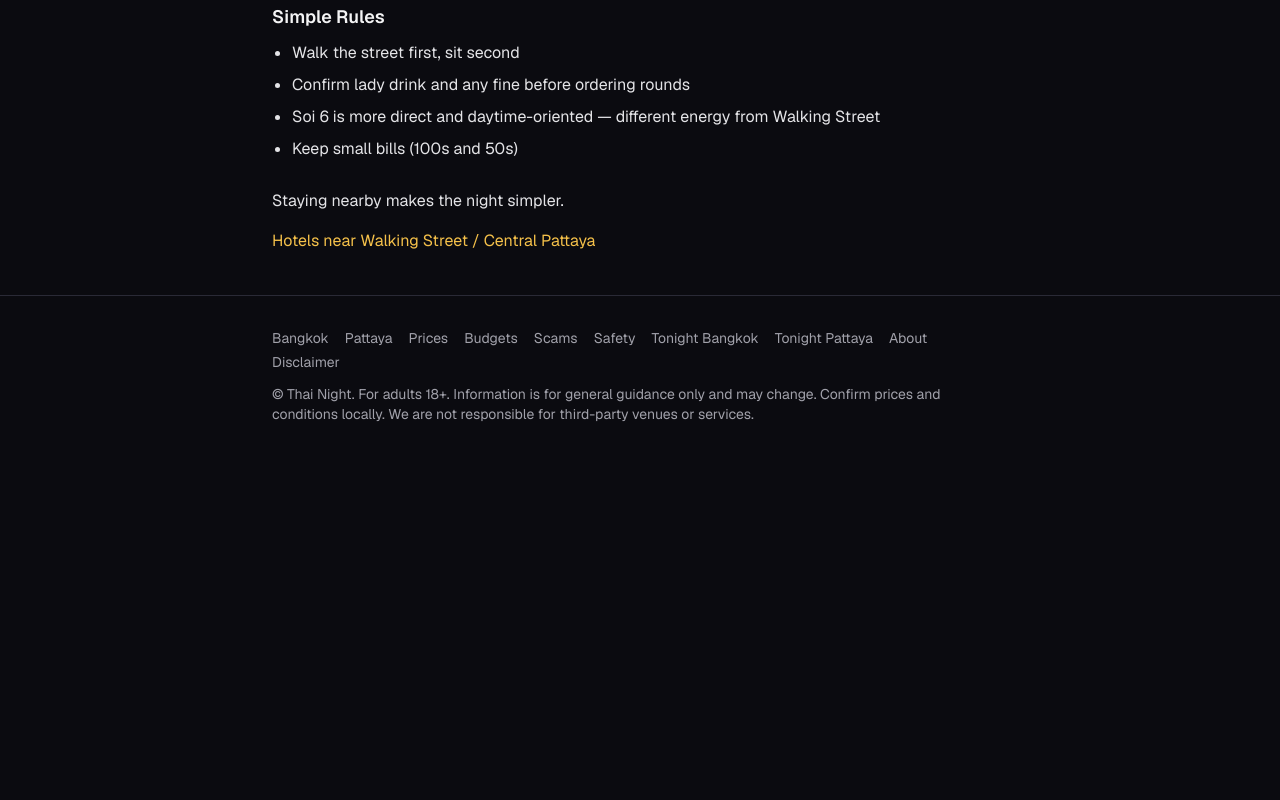
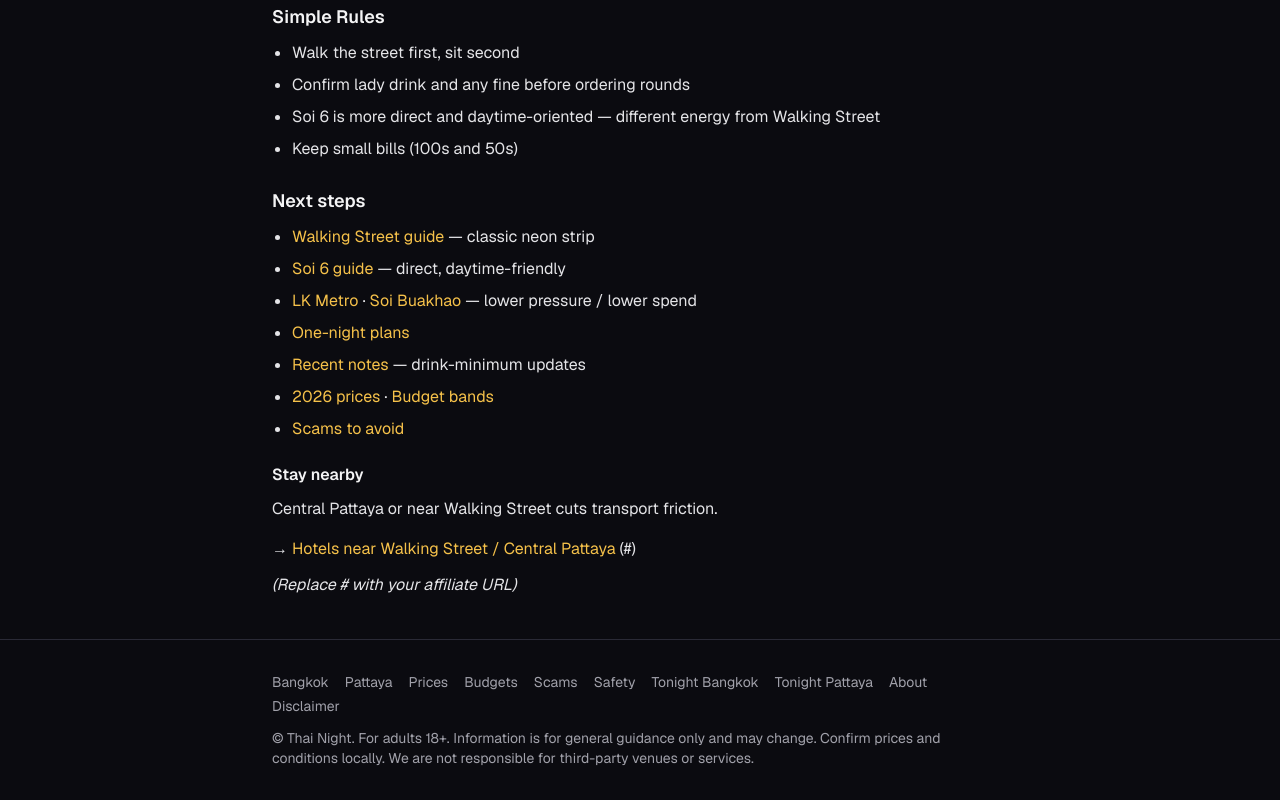
Before and after one commit to ouyowu/thainight-co, a Next.js app: page /pattaya/first-timer in a window 1280 px wide. Shown: the part 1382-2182 px from the top of the page. Before the commit the page ends 1838 px from the top, so only its background shows below. Built offline with nearby package versions, Linux system fonts and the light colour scheme.

Commit message:
Add first-timer Next steps and hotel CTAs

```diff
--- a/app/bangkok/first-timer/page.tsx
+++ b/app/bangkok/first-timer/page.tsx
@@ -1,7 +1,7 @@
+import Link from "next/link";
+import { HotelCta } from "@/components/HotelCta";
 import { PageShell } from "@/components/PageShell";
 import { PriceTable } from "@/components/PriceTable";
-import { HotelsNearBlock } from "@/components/HotelsNearBlock";
-import { affiliates } from "@/lib/affiliates";
 import { pageMeta } from "@/lib/seo";
 
 export const metadata = pageMeta(
@@ -93,7 +93,48 @@ export default function BangkokFirstTimerPage() {
         </p>
       </section>
 
-      <HotelsNearBlock href={affiliates.hotelBangkok} cta="Check hotels near BTS Nana / Asok" />
+      <section>
+        <h2 className="text-lg font-semibold text-foreground">Next steps</h2>
+        <ul className="mt-2 list-disc space-y-1 pl-5">
+          <li>
+            <Link href="/bangkok/areas/soi-cowboy/" className="text-accent hover:underline">
+              Soi Cowboy guide
+            </Link>{" "}
+            — easiest first strip
+          </li>
+          <li>
+            <Link href="/bangkok/areas/nana-plaza/" className="text-accent hover:underline">
+              Nana Plaza guide
+            </Link>{" "}
+            — more variety, three floors
+          </li>
+          <li>
+            <Link href="/bangkok/one-night-plan/" className="text-accent hover:underline">
+              One-night plans
+            </Link>{" "}
+            — sample routes
+          </li>
+          <li>
+            <Link href="/prices/" className="text-accent hover:underline">
+              2026 prices
+            </Link>{" "}
+            ·{" "}
+            <Link href="/budgets/" className="text-accent hover:underline">
+              Budget bands
+            </Link>
+          </li>
+          <li>
+            <Link href="/scams/" className="text-accent hover:underline">
+              Scams to avoid
+            </Link>
+          </li>
+        </ul>
+        <h3 className="mt-5 text-base font-semibold text-foreground">Stay nearby</h3>
+        <p className="mt-2">Staying near BTS Nana or Asok keeps the night simple.</p>
+        <div className="mt-3">
+          <HotelCta label="Hotels near Nana / Asok" helper />
+        </div>
+      </section>
     </PageShell>
   );
 }
--- a/app/pattaya/first-timer/page.tsx
+++ b/app/pattaya/first-timer/page.tsx
@@ -1,7 +1,7 @@
+import Link from "next/link";
+import { HotelCta } from "@/components/HotelCta";
 import { PageShell } from "@/components/PageShell";
 import { PriceTable } from "@/components/PriceTable";
-import { HotelsNearBlock } from "@/components/HotelsNearBlock";
-import { affiliates } from "@/lib/affiliates";
 import { pageMeta } from "@/lib/seo";
 
 export const metadata = pageMeta(
@@ -90,10 +90,63 @@ export default function PattayaFirstTimerPage() {
         </ul>
       </section>
 
-      <HotelsNearBlock
-        href={affiliates.hotelPattaya}
-        cta="Hotels near Walking Street / Central Pattaya"
-      />
+      <section>
+        <h2 className="text-lg font-semibold text-foreground">Next steps</h2>
+        <ul className="mt-2 list-disc space-y-1 pl-5">
+          <li>
+            <Link href="/pattaya/areas/walking-street/" className="text-accent hover:underline">
+              Walking Street guide
+            </Link>{" "}
+            — classic neon strip
+          </li>
+          <li>
+            <Link href="/pattaya/areas/soi-6/" className="text-accent hover:underline">
+              Soi 6 guide
+            </Link>{" "}
+            — direct, daytime-friendly
+          </li>
+          <li>
+            <Link href="/pattaya/areas/lk-metro/" className="text-accent hover:underline">
+              LK Metro
+            </Link>{" "}
+            ·{" "}
+            <Link href="/pattaya/areas/soi-buakhao/" className="text-accent hover:underline">
+              Soi Buakhao
+            </Link>{" "}
+            — lower pressure / lower spend
+          </li>
+          <li>
+            <Link href="/pattaya/one-night-plan/" className="text-accent hover:underline">
+              One-night plans
+            </Link>
+          </li>
+          <li>
+            <Link href="/pattaya/tonight/" className="text-accent hover:underline">
+              Recent notes
+            </Link>{" "}
+            — drink-minimum updates
+          </li>
+          <li>
+            <Link href="/prices/" className="text-accent hover:underline">
+              2026 prices
+            </Link>{" "}
+            ·{" "}
+            <Link href="/budgets/" className="text-accent hover:underline">
+              Budget bands
+            </Link>
+          </li>
+          <li>
+            <Link href="/scams/" className="text-accent hover:underline">
+              Scams to avoid
+            </Link>
+          </li>
+        </ul>
+        <h3 className="mt-5 text-base font-semibold text-foreground">Stay nearby</h3>
+        <p className="mt-2">Central Pattaya or near Walking Street cuts transport friction.</p>
+        <div className="mt-3">
+          <HotelCta label="Hotels near Walking Street / Central Pattaya" helper />
+        </div>
+      </section>
     </PageShell>
   );
 }
```
